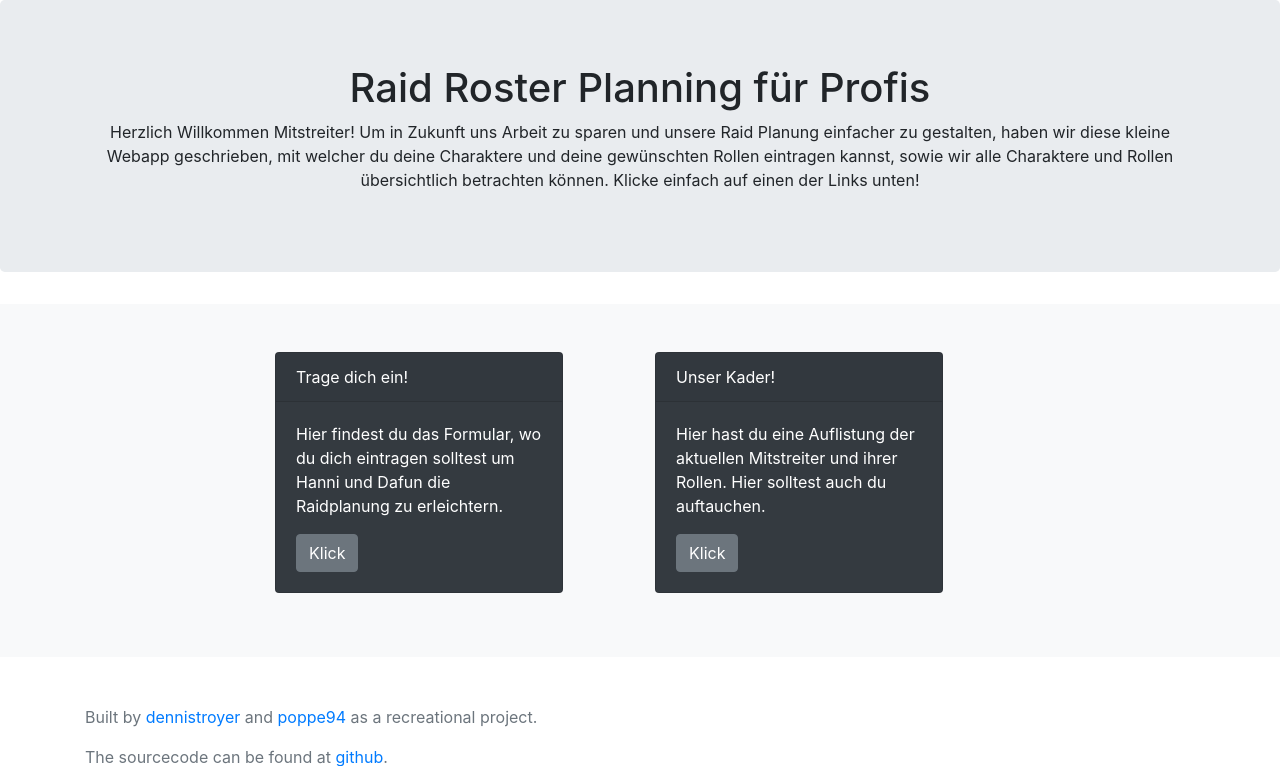
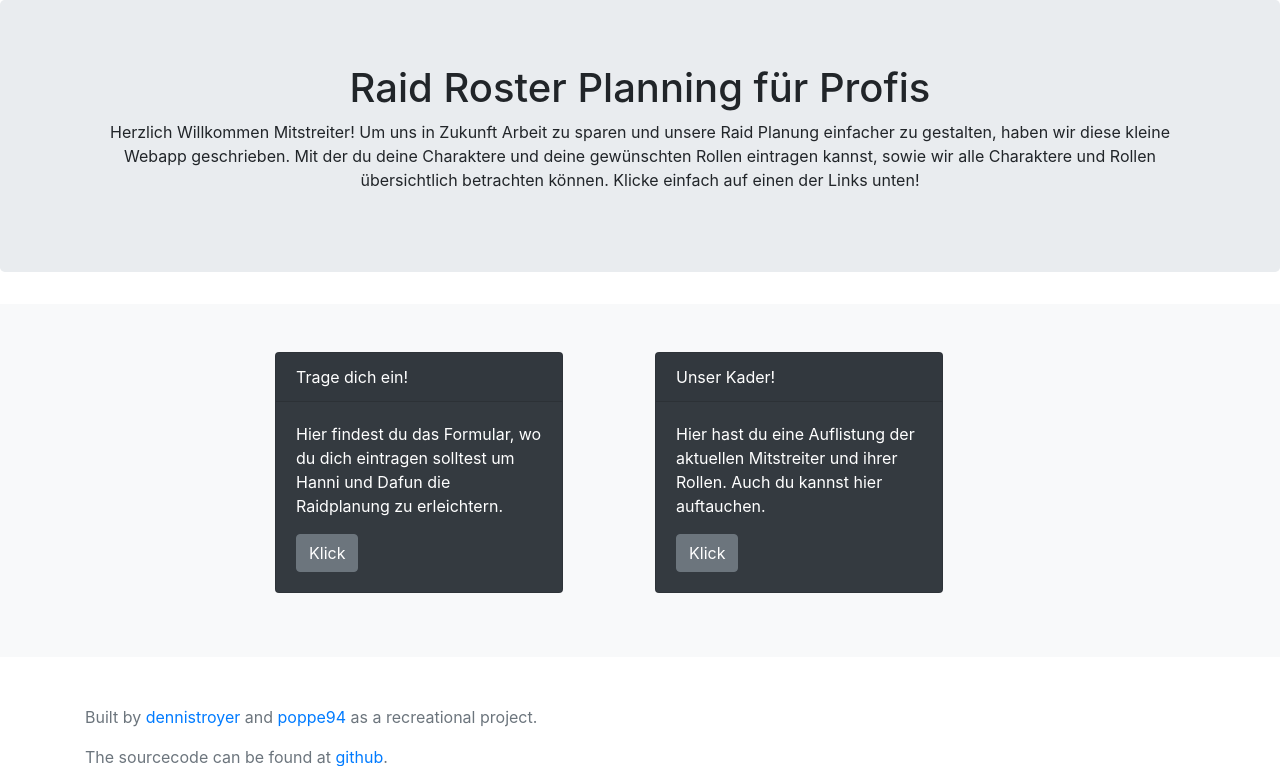
Before and after one commit to djaszak/raid_roster_planner, a Django app: page / in a window 1280 px wide. Shown: the part 58-824 px from the top of the page. Run offline with Django 3.2, Linux system fonts and the light colour scheme; parts of the project's set-up code (start-up, migrations or seed data) failed here and were passed over.

Commit message:
slight text rework

```diff
--- a/raid_roster_planner/raid_roster_drf/templates/raid_roster_drf/home.html
+++ b/raid_roster_planner/raid_roster_drf/templates/raid_roster_drf/home.html
@@ -10,8 +10,8 @@
 
             <p>
 
-                Herzlich Willkommen Mitstreiter! Um in Zukunft uns Arbeit zu sparen und unsere Raid Planung
-                einfacher zu gestalten, haben wir diese kleine Webapp geschrieben, mit welcher du deine Charaktere
+                Herzlich Willkommen Mitstreiter! Um uns in Zukunft Arbeit zu sparen und unsere Raid Planung
+                einfacher zu gestalten, haben wir diese kleine Webapp geschrieben. Mit der du deine Charaktere
                 und deine gewünschten Rollen eintragen kannst, sowie wir alle Charaktere und Rollen übersichtlich
                 betrachten können. Klicke einfach auf einen der Links unten!
 
@@ -35,8 +35,8 @@
                     <div class="card text-white bg-dark mb-3" style="max-width: 18rem;">
                         <div class="card-header">Unser Kader!</div>
                         <div class="card-body">
-                            <p class="card-text">Hier hast du eine Auflistung der aktuellen Mitstreiter und ihrer Rollen. Hier
-                                solltest auch du auftauchen.</p>
+                            <p class="card-text">Hier hast du eine Auflistung der aktuellen Mitstreiter und ihrer Rollen. Auch du
+                                kannst hier auftauchen.</p>
                             <a href="{% url "roster" %}" class="btn btn-secondary">Klick</a>
                         </div>
                     </div>
```
Also changed, not shown: 1 other file.
